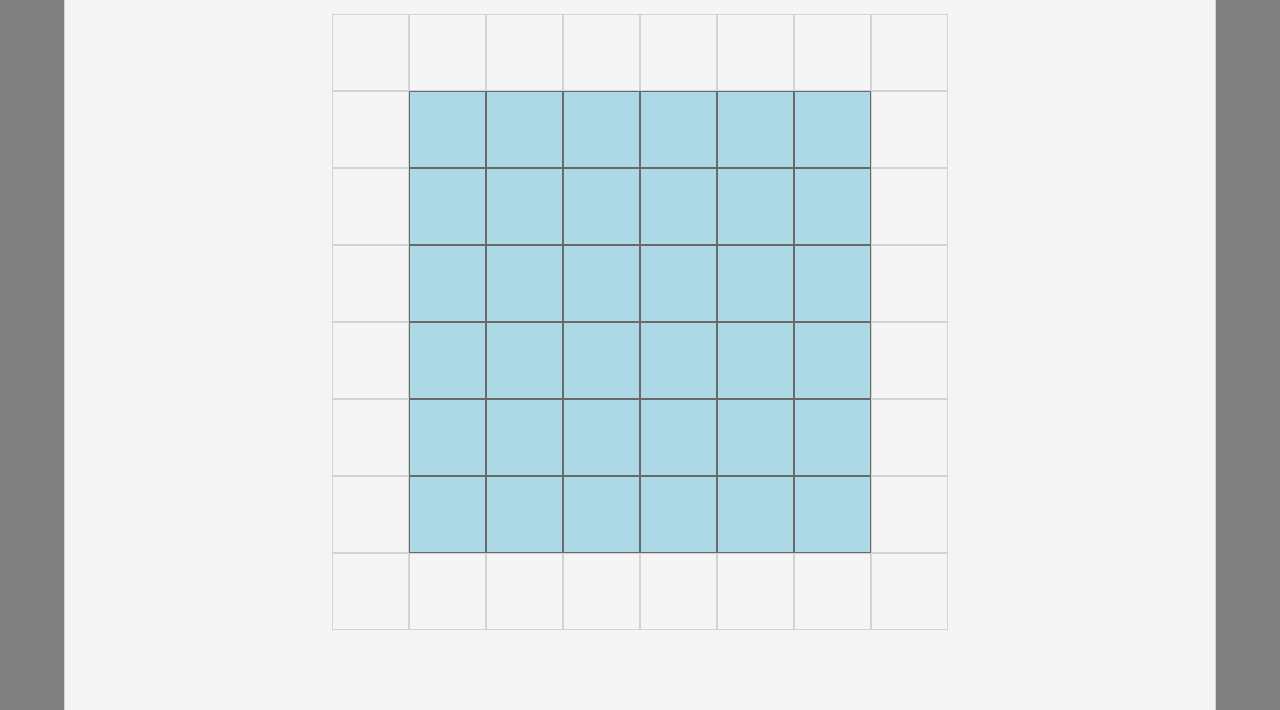
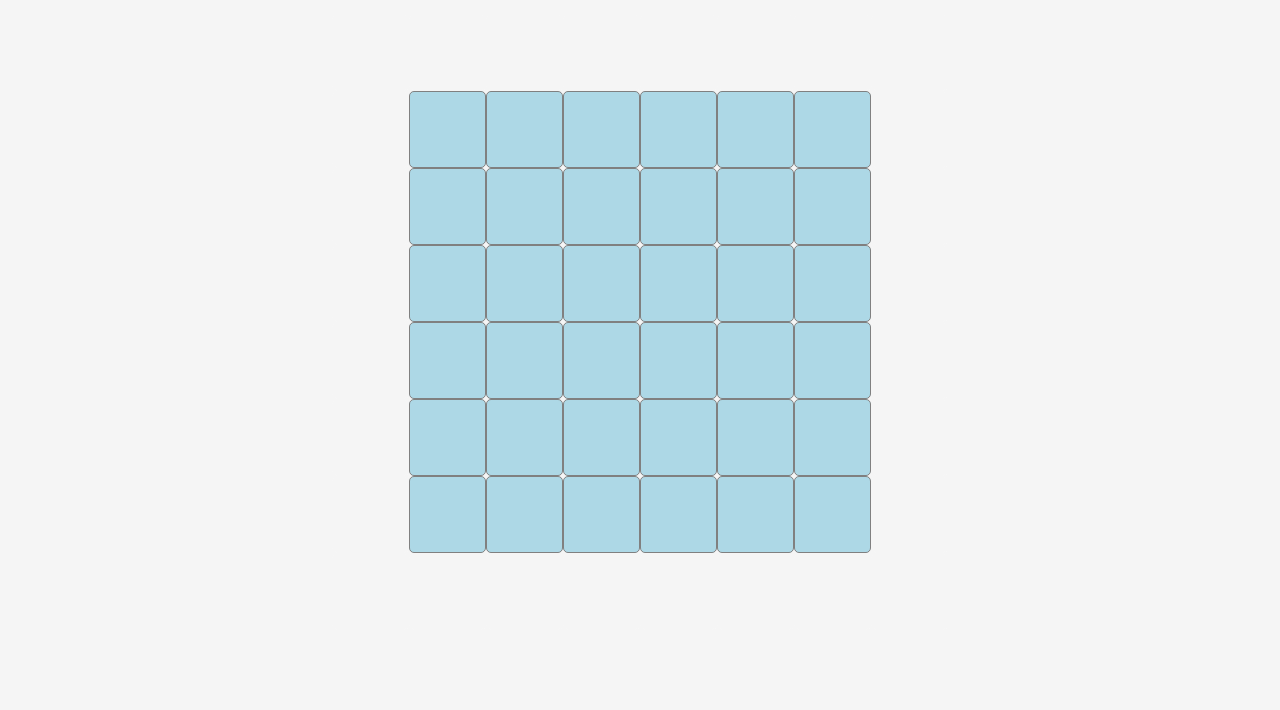
Before and after one commit to danielduffield/short-circuit, a website: page index.html in a window 1280 px wide. Shown: the part 90-800 px from the top of the page. Drawn offline with nearby package versions, Linux system fonts and the light colour scheme.

Commit message:
Finalized board style with rounded tiles. #1

```diff
--- a/styles.css
+++ b/styles.css
@@ -7,7 +7,7 @@
 #landing {
   height: 100%;
   width: 100%;
-  background-color: grey;
+  background-color: whitesmoke;
   position: absolute;
   z-index: -100;
 }
@@ -16,8 +16,6 @@
   margin: 0 auto;
   width: 90%;
   height: 100%;
-  border-left: 1px solid lightgrey;
-  border-right: 1px solid lightgrey;
   background-color: whitesmoke;
   z-index: 0;
   text-align: center;
@@ -39,13 +37,14 @@ h1 {
   width: 77px;
   height: 77px;
   background-color: lightblue;
-  border: 1px solid dimgrey;
+  border: 1px solid grey;
   z-index: 1;
   display: inline-block;
+  border-radius: 5px;
 }
 
 .hidden-tile {
-  border: 1px solid lightgrey;
+  border: 1px solid whitesmoke;
   background-color: whitesmoke;
   color: whitesmoke;
   left: 10%;
```
